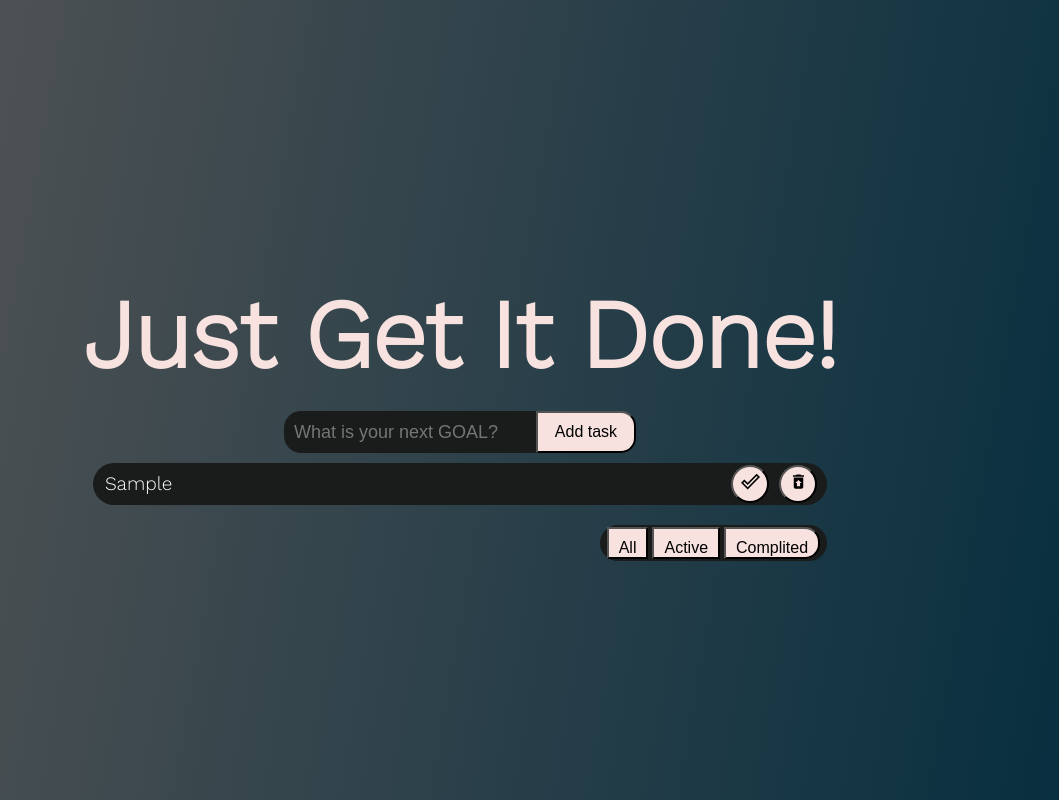
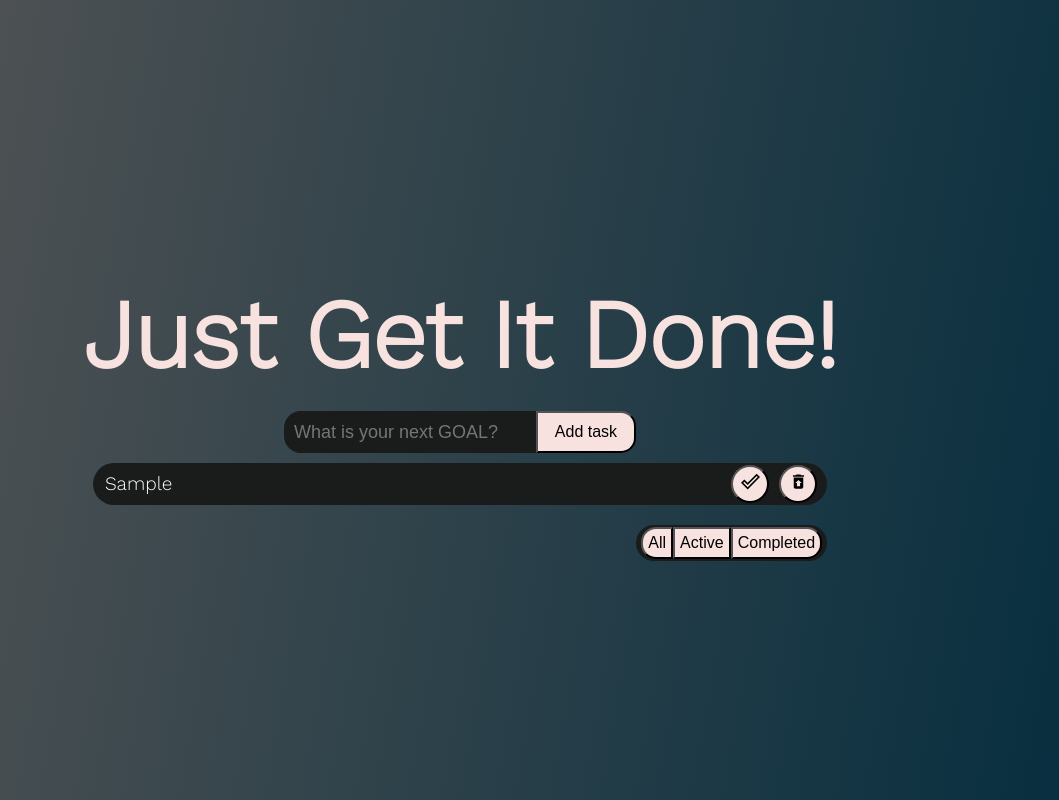
Before and after one commit to iDanVas/TODOS, a React (Vite) app: page / in a window 1280 px wide. Both pictures are taken after typing "Sample" into the empty fields and a click on the button "Add task". Shown: the whole page, without its empty margins (180-1239 px from the left). Built offline with nearby package versions, Linux system fonts and the light colour scheme.

Commit message:
Add filter

```diff
--- a/src/App.jsx
+++ b/src/App.jsx
@@ -11,7 +11,6 @@ function App() {
         <TitleH1>Just Get It Done!</TitleH1>
       </ContainerDiv>
       <InputForm />
-      {/* <Filter /> */}
       <TaskList />
       <Footer />
     </div>
--- a/src/Footer.jsx
+++ b/src/Footer.jsx
@@ -1,20 +1,18 @@
 import styled from "styled-components";
-import { useSelector } from "react-redux";
+import { useDispatch, useSelector } from "react-redux";
+import {  taskFilter } from "./state/task.slice";
 
 const Footer = () => {
 
-    const tasks = useSelector((state) => state.tasks);
-
-const active = "";
-const defaultF = "";
-const complited = "";
+    const tasks = useSelector((state) => state.tasks.items);
+    const dispatch = useDispatch();
 
     return (
         <Box style={{ display: tasks.length > 0 ? "flex" : "none"}}>
             <ButtonBox>
-                <Button onClick={defaultF}>All</Button>
-                <Button onClick={active}>Active</Button>
-                <ButtonC onClick={complited}>Complited</ButtonC>
+                <ButtonA onClick={()=> dispatch(taskFilter("All"))}>All</ButtonA>
+                <Button onClick={()=> dispatch(taskFilter("Active"))}>Active</Button>
+                <ButtonC onClick={()=> dispatch(taskFilter("Completed"))}>Completed</ButtonC>
             </ButtonBox>
         </Box>
     )
@@ -38,6 +36,17 @@ const ButtonBox = styled.div`
   margin: 1rem;
   `;
 
+const ButtonA = styled.button`
+  background-color: rgb(247, 226, 223);
+  color: black;
+  font-size: 16px;
+  cursor: pointer;
+  width: auto;
+  height: 2em;
+  border-radius: 15px 0px 0px 15px;
+  /* margin: 0 2px; */
+  padding: 5px;
+  `;
 const Button = styled.button`
   background-color: rgb(247, 226, 223);
   color: black;
@@ -46,8 +55,8 @@ const Button = styled.button`
   width: auto;
   height: 2em;
   /* border-radius: 10%; */
-  margin: 0 2px;
-  padding: 10px;
+  /* margin: 0 2px; */
+  padding: 5px;
   `;
 
 const ButtonC = styled.button`
@@ -58,6 +67,6 @@ cursor: pointer;
 width: auto;
 height: 2em;
 border-radius: 0px 15px 15px 0px;
-margin: 0 2px;
-padding: 10px;
+/* margin: 0 2px; */
+padding: 5px;
 `;
--- a/src/InputForm.jsx
+++ b/src/InputForm.jsx
@@ -1,29 +1,12 @@
 import styled from "styled-components";
 import { useDispatch } from "react-redux";
 import { useRef } from "react";
-
-
 import { addTask } from "./state/task.slice";
+import toastroptions from "./styles/toastr.options.js"
 
 const InputForm = () => {
 
-  toastr.options = {
-    "closeButton": true,
-    "debug": false,
-    "newestOnTop": false,
-    "progressBar": true,
-    "positionClass": "toast-top-center",
-    "preventDuplicates": false,
-    "onclick": null,
-    "showDuration": "300",
-    "hideDuration": "1000",
-    "timeOut": "5000",
-    "extendedTimeOut": "1000",
-    "showEasing": "swing",
-    "hideEasing": "linear",
-    "showMethod": "fadeIn",
-    "hideMethod": "fadeOut"
-  }
+  toastr.options = toastroptions;
 
   const dispatch = useDispatch();
   const myInput = useRef(null);
@@ -49,12 +32,6 @@ const InputForm = () => {
 
 export default InputForm;
 
-// const Div = styled.div`
-//   .toast-message{
-//     font-size: 80px;
-//   }
-// `;
-
 const MiniForm = styled.form`//
   display: flex;
   justify-content: center;
--- a/src/Task.jsx
+++ b/src/Task.jsx
@@ -3,13 +3,17 @@ import { MdDoneOutline as DoneIcon, MdRestoreFromTrash as DeleteIcon } from 'rea
 import { useDispatch } from "react-redux";
 import { removeTask, toggleTaskDone } from "./state/task.slice";
 
+
 const Task = ({ tasks }) => {
     const dispatch = useDispatch();
+    const test = tasks.items;
+
+
 
     return (
         <>
             {tasks.map((item) => (
-                <TaskBoxForm key={item.id}>
+                <TaskBoxForm key={item.id} style={{ display: item.show ? 'flex' : 'none'}}>
                     <TaskLi
                         style={{ textDecoration: item.isDone ? 'line-through' : '' }}>
                         {item.task}</TaskLi>
@@ -19,9 +23,11 @@ const Task = ({ tasks }) => {
                     <ActionButton
                         onClick={() => dispatch(removeTask(item.id))}><DeleteIcon />
                     </ActionButton>
-                </TaskBoxForm>))}
+                </TaskBoxForm>)
+                )}
         </>
     );
+
 
 };
 
--- a/src/TasksList.jsx
+++ b/src/TasksList.jsx
@@ -5,7 +5,7 @@ import Task from "./Task";
 
 const TaskList = () => {
 
-  const tasks = useSelector((state) => state.tasks);
+  const tasks = useSelector((state) => state.tasks.items);
 
   return (
     <ContainerUl>
--- a/src/state/root.reducer.js
+++ b/src/state/root.reducer.js
@@ -1,9 +1,8 @@
 import { combineReducers } from "redux";
-import taskReducer from "./task.slice.js";
-
+import tasks from "./task.slice.js";
 
 const rootReducer = combineReducers({
-  tasks: taskReducer,
+  tasks
 });
 
 export default rootReducer;
--- a/src/state/task.slice.js
+++ b/src/state/task.slice.js
@@ -2,27 +2,50 @@ import { createSlice } from "@reduxjs/toolkit";
 
 const tasksSlice = createSlice({
   name: "tasks",
-  initialState: [],
+  initialState: {
+    items: [],
+    currentFilter: "All"
+  },
   reducers: {
     addTask: (state, action) => {
       const newTask = {
         id: Date.now(),
         task: action.payload,
-        isDone: false
+        isDone: false,
+        show: true
       }
-      state.push(newTask);
+      state.items.push(newTask);
     },
     removeTask: (state, action) => {
-      const index = state.findIndex((item) => item.id === action.payload);//Find index in state
-      state.splice(index, 1);//Remove task from state by INDEX
+      const index = state.items.findIndex((item) => item.id === action.payload);//Find index in state
+      state.items.splice(index, 1);//Remove task from state by INDEX
     },
     toggleTaskDone: (state, action) => {
-      const index = state.findIndex((item) => item.id === action.payload);//Find index in state
-      state[index].isDone = !state[index].isDone;//Switches isDone TRUE/FALSE
+      const index = state.items.findIndex((item) => item.id === action.payload);//Find index in state
+      state.items[index].isDone = !state.items[index].isDone;//Switches isDone TRUE/FALSE
+      // if (state.items[index].show === "Active") {//Switches task currentFilter Active/Completed
+      //   state.items[index].show = "Completed";
+      // } else {
+      //   state.items[index].show = "Active";
+      // }
+    },
+    taskFilter: (state, action) => {
+      // state.currentFilter = action.payload
+      switch (action.payload) {
+        case "All":
+          state.items.forEach((item)=> item.show = true);
+          break;
+        case "Active":
+          state.items.forEach((item)=> item.show = item.isDone == false);
+          break;
+        case "Completed":
+          state.items.forEach((item)=> item.show = item.isDone == true);
+          break;
+      }
     }
   }
 });
 
 export default tasksSlice.reducer;
-export const { addTask, removeTask, toggleTaskDone } = tasksSlice.actions;
+export const { addTask, removeTask, toggleTaskDone , taskFilter} = tasksSlice.actions;
 console.log({ tasksSlice });
--- /dev/null
+++ b/src/styles/toastr.options.js
@@ -0,0 +1,19 @@
+const toastroptions = {
+    "closeButton": true,
+    "debug": false,
+    "newestOnTop": false,
+    "progressBar": true,
+    "positionClass": "toast-top-center",
+    "preventDuplicates": false,
+    "onclick": null,
+    "showDuration": "300",
+    "hideDuration": "1000",
+    "timeOut": "5000",
+    "extendedTimeOut": "1000",
+    "showEasing": "swing",
+    "hideEasing": "linear",
+    "showMethod": "fadeIn",
+    "hideMethod": "fadeOut"
+};
+
+export default toastroptions;
```
Also changed, not shown: src/Filter.jsx (deleted, +0 -13 lines).
